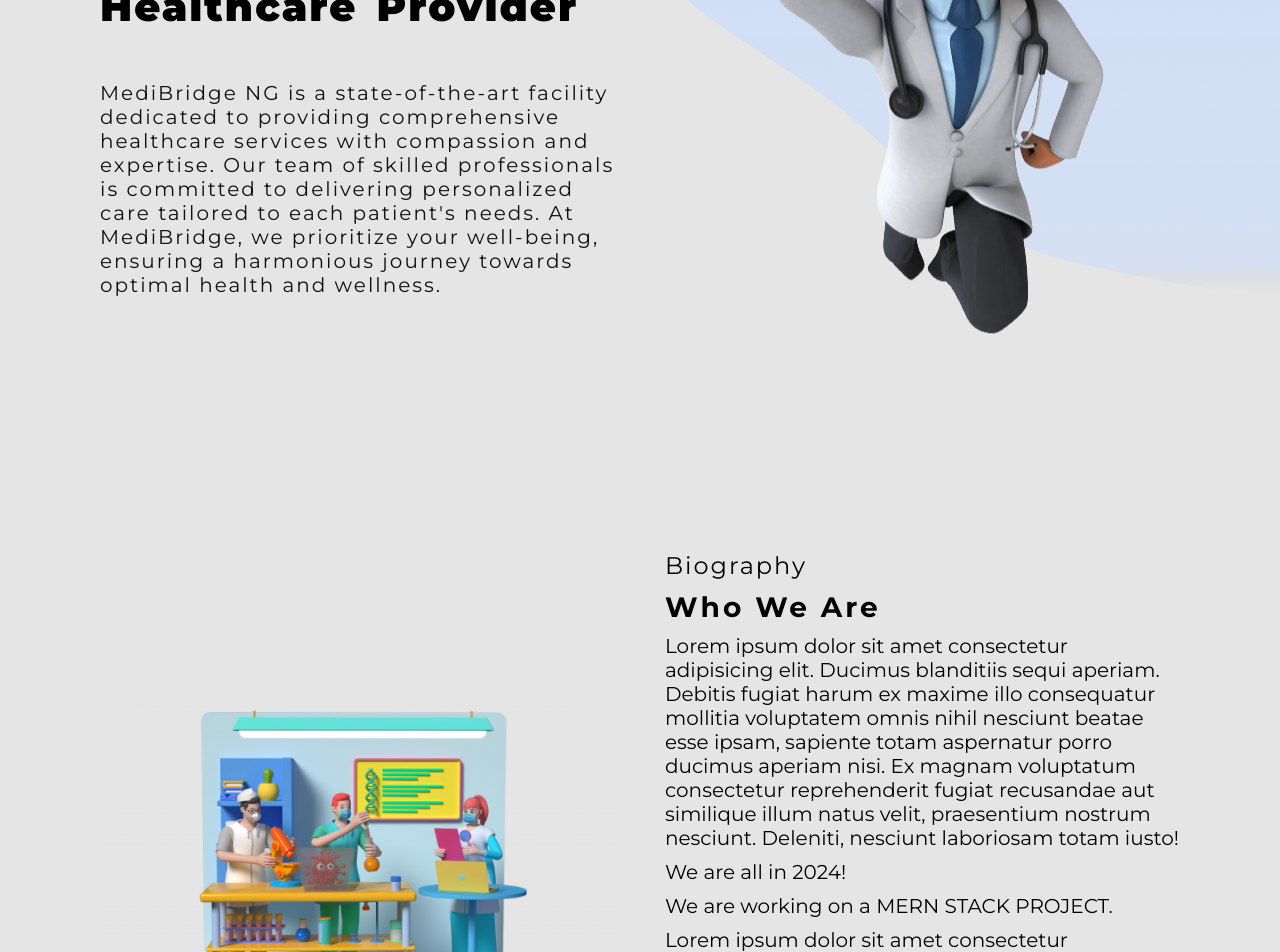
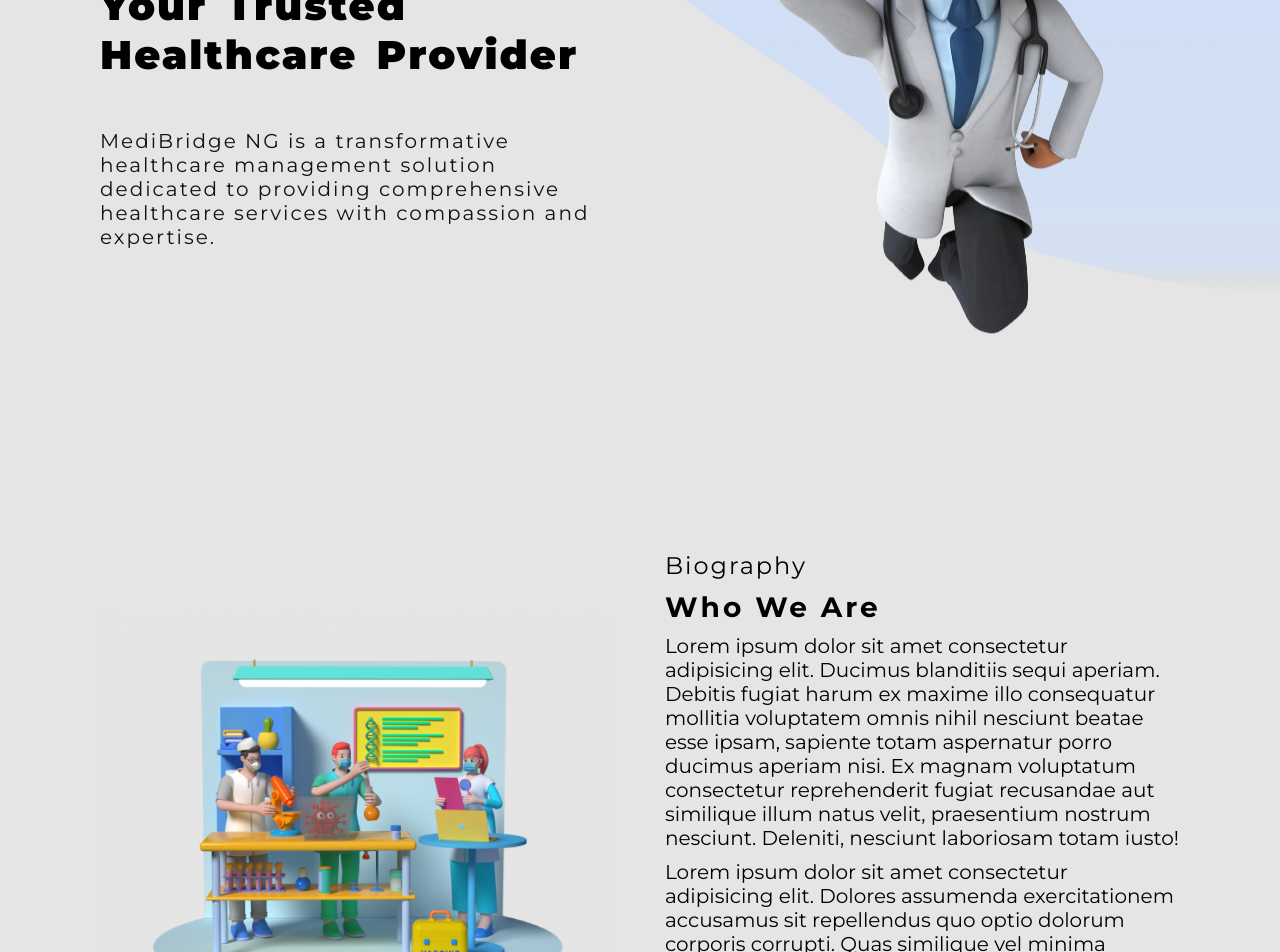
Before and after one commit to TammyBriggs/MediBridge-NG, a React (Vite) app in the folder frontend/: page / in a window 1280 px wide. Shown: the part 380-1332 px from the top of the page. Built offline with nearby package versions, Linux system fonts and the light colour scheme; no server answers.

Commit message:
placeholder updates

```diff
--- a/frontend/src/components/Biography.jsx
+++ b/frontend/src/components/Biography.jsx
@@ -19,8 +19,6 @@
             similique illum natus velit, praesentium nostrum nesciunt. Deleniti,
             nesciunt laboriosam totam iusto!
           </p>
-          <p>We are all in 2024!</p>
-          <p>We are working on a MERN STACK PROJECT.</p>
           <p>
             Lorem ipsum dolor sit amet consectetur adipisicing elit. Dolores
             assumenda exercitationem accusamus sit repellendus quo optio dolorum
@@ -30,7 +28,6 @@
             voluptas illo qui ipsum mollitia. Libero, assumenda?
           </p>
           <p>Lorem ipsum dolor sit amet!</p>
-          <p>Coding is fun!</p>
         </div>
       </div>
     </>
--- a/frontend/src/components/Hero.jsx
+++ b/frontend/src/components/Hero.jsx
@@ -7,12 +7,9 @@
         <div className="banner">
           <h1>{title}</h1>
           <p>
-            MediBridge NG is a state-of-the-art facility dedicated
+            MediBridge NG is a transformative healthcare management solution dedicated
             to providing comprehensive healthcare services with compassion and
-            expertise. Our team of skilled professionals is committed to
-            delivering personalized care tailored to each patient's needs. At
-            MediBridge, we prioritize your well-being, ensuring a harmonious
-            journey towards optimal health and wellness.
+            expertise.
           </p>
         </div>
         <div className="banner">
```
